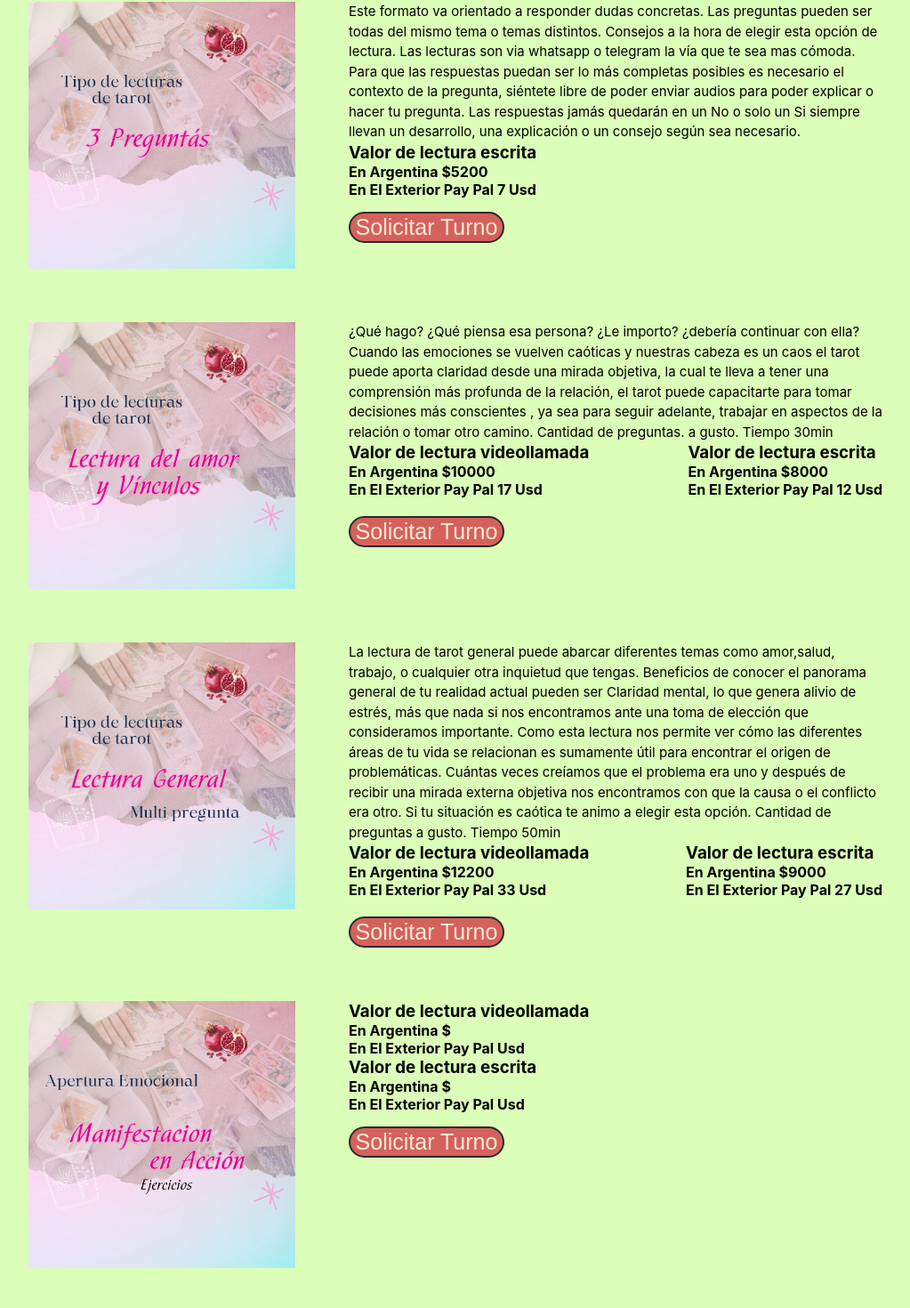
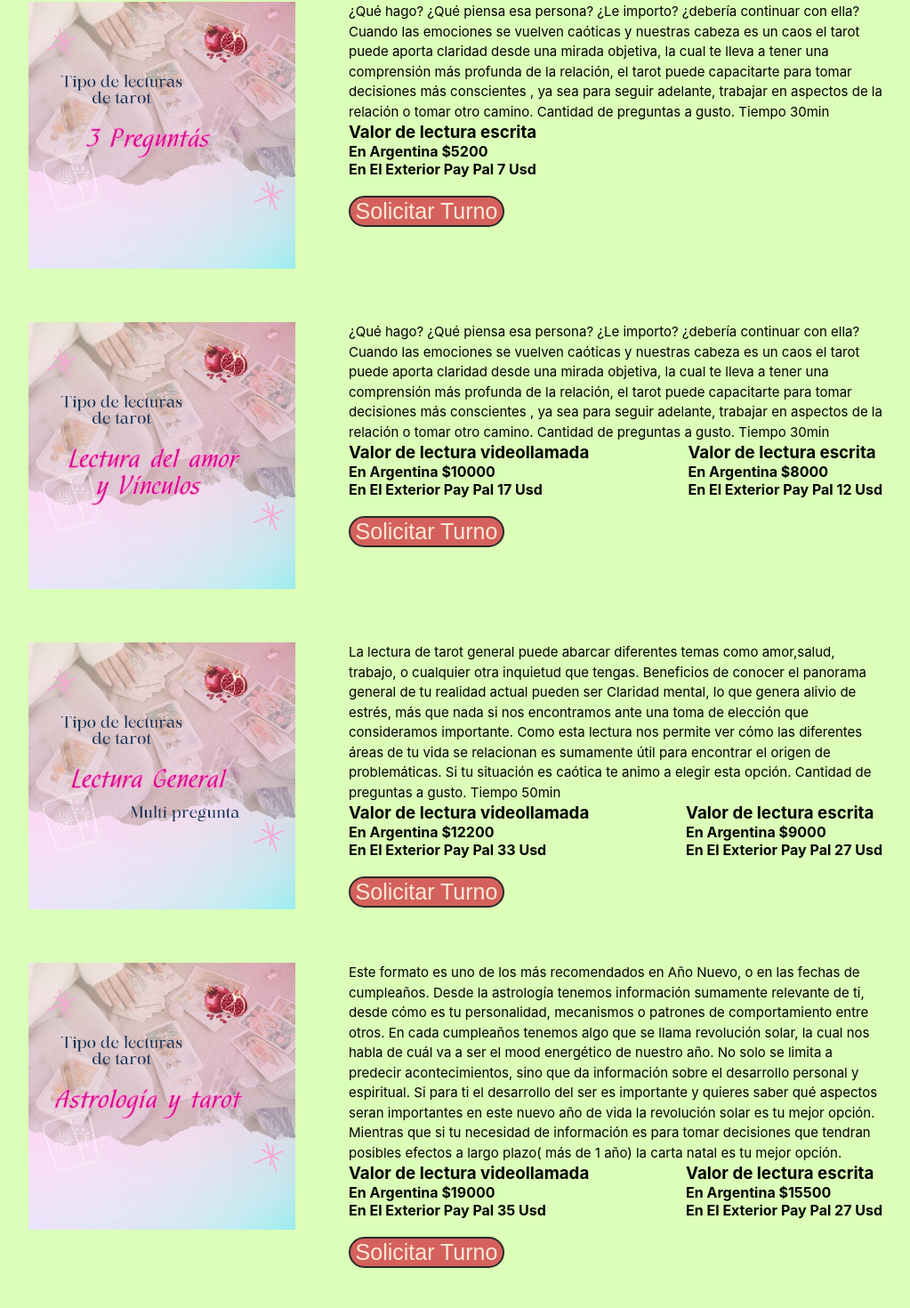
Before and after one commit to ELRODRY/landing-page-july-app, a React (Vite) app: page / in a window 1280 px wide. Shown: the part 1897-3367 px from the top of the page at 89% size, without its empty margins (108-1131 px from the left). Built offline with nearby package versions, Linux system fonts and the light colour scheme.

Commit message:
implementacion de renderizado condicional

```diff
--- a/src/App.jsx
+++ b/src/App.jsx
@@ -5,8 +5,9 @@ import tresPreguntasImg from "./assets/3preguntas.png";
 import amorVinculosImg from "./assets/lecturaAmorVinculos.png";
 import lecturaGeneralImg from "./assets/lecturaGeneral.png";
 import ButtonTurno from "./components/ButtonTurno.jsx";
-import manifestacionImg from "./assets/manifestacion.png"
+import tarotAstroImg from "./assets/tarotAstrologia.png";
 import ImgServ from "./components/ImgServ.jsx";
+import EstructuraServ from "./components/EstructuraServ.jsx";
 function App() {
   return (
     <>
@@ -50,106 +51,65 @@ function App() {
             desdibujadas de la realidad.
           </p>
         </div>
-        <div className="servTresPreguntas">
-          <ImgServ imagen={tresPreguntasImg} textoAlt="Tres preguntas" />
-          <div className="containerParrafoTresServ">
-            <p className="parrafoTresServ">
-              Este formato va orientado a responder dudas concretas. Las
-              preguntas pueden ser todas del mismo tema o temas distintos.
-              Consejos a la hora de elegir esta opción de lectura. Las lecturas
-              son via whatsapp o telegram la vía que te sea mas cómoda. Para que
-              las respuestas puedan ser lo más completas posibles es necesario
-              el contexto de la pregunta, siéntete libre de poder enviar audios
-              para poder explicar o hacer tu pregunta. Las respuestas jamás
-              quedarán en un No o solo un Si siempre llevan un desarrollo, una
-              explicación o un consejo según sea necesario.
-            </p>
-            <h3>Valor de lectura escrita </h3>
-            <h4>En Argentina $5200</h4>
-            <h4>En El Exterior Pay Pal 7 Usd</h4>
-            <ButtonTurno linkMensaje="mdpnf3" />
-          </div>
-        </div>
-        <div className="servLecAmorVinculos">
-          <ImgServ imagen={amorVinculosImg} textoAlt="Amor y vinculos" />
-          <div className="containerParrafoAmorVinculos">
-            <p className="parrafoAmorVinculos">
-              ¿Qué hago? ¿Qué piensa esa persona? ¿Le importo? ¿debería
-              continuar con ella? Cuando las emociones se vuelven caóticas y
-              nuestras cabeza es un caos el tarot puede aporta claridad desde
-              una mirada objetiva, la cual te lleva a tener una comprensión más
-              profunda de la relación, el tarot puede capacitarte para tomar
-              decisiones más conscientes , ya sea para seguir adelante, trabajar
-              en aspectos de la relación o tomar otro camino. Cantidad de
-              preguntas. a gusto. Tiempo 30min
-            </p>
-            <div className="preciosAmorVinculos">
-              <div className="amorVinculosVideoLLamada">
-                <h3>Valor de lectura videollamada</h3>
-                <h4>En Argentina $10000</h4>
-                <h4>En El Exterior Pay Pal 17 Usd </h4>
-              </div>
-              <div className="amorVinculosEscritura">
-                <h3>Valor de lectura escrita</h3>
-                <h4>En Argentina $8000</h4>
-                <h4>En El Exterior Pay Pal 12 Usd</h4>
-              </div>
-            </div>
-            <ButtonTurno linkMensaje="n9k5jl" />
-          </div>
-        </div>
-        <div className="servLecturaGeneral">
-          <ImgServ imagen={lecturaGeneralImg} textoAlt="Lectura general" />
-          <div className="containerParrafoLecturaGeneral">
-            <p className="parrafoLecturaGeneral">
-              La lectura de tarot general puede abarcar diferentes temas como
-              amor,salud, trabajo, o cualquier otra inquietud que tengas.
-              Beneficios de conocer el panorama general de tu realidad actual
-              pueden ser Claridad mental, lo que genera alivio de estrés, más
-              que nada si nos encontramos ante una toma de elección que
-              consideramos importante. Como esta lectura nos permite ver cómo
-              las diferentes áreas de tu vida se relacionan es sumamente útil
-              para encontrar el origen de problemáticas. Cuántas veces creíamos
-              que el problema era uno y después de recibir una mirada externa
-              objetiva nos encontramos con que la causa o el conflicto era otro.
-              Si tu situación es caótica te animo a elegir esta opción. Cantidad
-              de preguntas a gusto. Tiempo 50min
-            </p>
-            <div className="preciosLecturaGeneral">
-              <div className="lecturaGeneralLLamada">
-                <h3>Valor de lectura videollamada</h3>
-                <h4>En Argentina $12200</h4>
-                <h4>En El Exterior Pay Pal 33 Usd</h4>
-              </div>
-              <div className="lecturaGeneralEscritura">
-                <h3>Valor de lectura escrita</h3>
-                <h4>En Argentina $9000</h4>
-                <h4>En El Exterior Pay Pal 27 Usd</h4>
-              </div>
-            </div>
-            <ButtonTurno linkMensaje="noo79b" />
-          </div>
-        </div>
-        <div className="servManifestacion">
-          <ImgServ imagen={manifestacionImg} textoAlt="manifestacion" />
-          <div className="">
-            <p className=""></p>
-            <div className="">
-              <div className="">
-                <h3>Valor de lectura videollamada</h3>
-                <h4>En Argentina $</h4>
-                <h4>En El Exterior Pay Pal Usd</h4>
-              </div>
-              <div className="">
-                <h3>Valor de lectura escrita</h3>
-                <h4>En Argentina $</h4>
-                <h4>En El Exterior Pay Pal Usd</h4>
-              </div>
-            </div>
-            <ButtonTurno linkMensaje="" />
-          </div>
-        </div>
+        <EstructuraServ
+          imagen={tresPreguntasImg}
+          textoAlt="Tres Preguntas"
+          linkMensaje="mdpnf3"
+          parrafo="¿Qué hago? ¿Qué piensa esa persona? ¿Le importo?  ¿debería continuar con ella?
+          Cuando las emociones se vuelven caóticas y nuestras cabeza es un caos el tarot puede aporta
+          claridad desde una mirada objetiva, la cual te lleva a tener una comprensión más profunda
+           de la relación, el tarot puede capacitarte para tomar decisiones más conscientes , ya sea
+           para seguir adelante, trabajar en aspectos de la  relación o tomar otro camino.
+           Cantidad de preguntas a gusto.
+           Tiempo 30min"
+          escritaArg="En Argentina $5200"
+          escritaUsd="En El Exterior Pay Pal 7 Usd"
+        />
 
+        <EstructuraServ
+          imagen={amorVinculosImg}
+          textoAlt="Amor y Vinculos"
+          linkMensaje="n9k5jl"
+          parrafo="¿Qué hago? ¿Qué piensa esa persona? ¿Le importo?  ¿debería continuar con ella?
+          Cuando las emociones se vuelven caóticas y nuestras cabeza es un caos el tarot puede aporta
+          claridad desde una mirada objetiva, la cual te lleva a tener una comprensión más profunda
+           de la relación, el tarot puede capacitarte para tomar decisiones más conscientes , ya sea
+           para seguir adelante, trabajar en aspectos de la  relación o tomar otro camino.
+           Cantidad de preguntas a gusto.
+           Tiempo 30min"
+          videoLLamadaArg="En Argentina $10000"
+          videoLLamadaUsd="En El Exterior Pay Pal 17 Usd"
+          escritaArg="En Argentina $8000"
+          escritaUsd="En El Exterior Pay Pal 12 Usd"
+        />
+        <EstructuraServ
+          imagen={lecturaGeneralImg}
+          textoAlt="Lectura General"
+          linkMensaje="noo79b"
+          parrafo="La lectura de tarot general puede abarcar diferentes temas como amor,salud, trabajo, o cualquier otra inquietud que tengas.
+          Beneficios de conocer el panorama general de tu realidad actual pueden ser  Claridad mental, lo que genera alivio de estrés, más que nada si nos encontramos ante una toma de elección que consideramos importante.
+          Como esta lectura nos permite ver cómo las diferentes áreas de tu vida se relacionan es sumamente útil para encontrar el origen de problemáticas.
+          Si tu situación es caótica te animo a elegir esta opción.
+          Cantidad de preguntas a gusto.
+          Tiempo 50min"
+          videoLLamadaArg="En Argentina $12200"
+          videoLLamadaUsd="En El Exterior Pay Pal 33 Usd"
+          escritaArg="En Argentina $9000"
+          escritaUsd="En El Exterior Pay Pal 27 Usd"
+        />
+        <EstructuraServ
+          imagen={tarotAstroImg}
+          textoAlt="Tarot y Astrologia"
+          linkMensaje="3tvr6y"
+          parrafo="Este formato es uno de los más recomendados en Año Nuevo, o en las fechas de cumpleaños. Desde la astrología tenemos información sumamente relevante de ti, desde cómo es tu personalidad, mecanismos o patrones de comportamiento entre otros.
+          En cada cumpleaños tenemos algo que se llama revolución solar, la cual nos habla de cuál va a ser el mood energético de nuestro año. No solo se limita a predecir acontecimientos, sino que da información sobre el desarrollo personal y espiritual.
+          Si para ti el desarrollo del ser es importante y quieres saber qué aspectos seran importantes en este nuevo año de vida la revolución solar es tu mejor opción.
+          Mientras que si tu necesidad de información es para tomar decisiones que tendran posibles efectos a largo plazo( más de 1 año) la carta natal es tu mejor opción."
+          videoLLamadaArg="En Argentina $19000"
+          videoLLamadaUsd="En El Exterior Pay Pal 35 Usd"
+          escritaArg="En Argentina $15500"
+          escritaUsd="En El Exterior Pay Pal 27 Usd"
+        />
       </div>
 
       <footer>alalaalaalalaalalaalalaalala</footer>
--- /dev/null
+++ b/src/components/EstructuraServ.css
@@ -0,0 +1,20 @@
+.containerSercicios {
+    display: flex;
+    width: 1000px;
+    margin-top: 60px;
+}
+
+.containerParrafoGeneral {
+    width: 600px;
+}
+
+.parrafoGeneral {
+    line-height: 1.5;
+    font-size: 15px;
+}
+
+.containerPrecios {
+    display: flex;
+    justify-content: space-between;
+    margin-bottom: 20px;
+}
--- a/src/components/EstructuraServ.jsx
+++ b/src/components/EstructuraServ.jsx
@@ -1,23 +1,42 @@
+import "./EstructuraServ.css";
+import ImgServ from "./ImgServ";
+import ButtonTurno from "./ButtonTurno";
+
+const EstructuraServ = ({
+    parrafo,
+    videoLLamadaArg,
+    videoLLamadaUsd,
+    escritaArg,
+    escritaUsd,
+    imagen,
+    textoAlt,
+    linkMensaje
+}) => {
 
 
-const EstructuraServ = () => {
-    <div className="">
-        <img className="" src="" alt="" />
-        <div className="">
-            <p className=""></p>
-            <div className="">
-                <div className="">
-                    <h3>Valor de lectura videollamada</h3>
-                    <h4>En Argentina $</h4>
-                    <h4>En El Exterior Pay Pal Usd</h4>
+    return (
+        <div className="containerSercicios">
+            <ImgServ imagen={imagen} textoAlt={textoAlt} />
+            <div className="containerParrafoGeneral">
+                <p className="parrafoGeneral">{parrafo}</p>
+                <div className="containerPrecios">
+                    {videoLLamadaArg && videoLLamadaUsd &&
+                        <div className="opcion1">
+                            <h3>Valor de lectura videollamada</h3>
+                            <h4>{videoLLamadaArg}</h4>
+                            <h4>{videoLLamadaUsd}</h4>
+                        </div>}
+                    {escritaArg && escritaUsd &&
+                        <div className="opcion2">
+                            <h3>Valor de lectura escrita</h3>
+                            <h4>{escritaArg}</h4>
+                            <h4>{escritaUsd}</h4>
+                        </div>}
                 </div>
-                <div className="">
-                    <h3>Valor de lectura escrita</h3>
-                    <h4>En Argentina $</h4>
-                    <h4>En El Exterior Pay Pal Usd</h4>
-                </div>
+                <ButtonTurno linkMensaje={linkMensaje} />
             </div>
-            <ButtonTurno linkMensaje="" />
         </div>
-    </div>
-}
+    );
+};
+
+export default EstructuraServ;
```
Also changed, not shown: src/assets/manifestacion.png (deleted), src/assets/tarotAstrologia.png (added).
